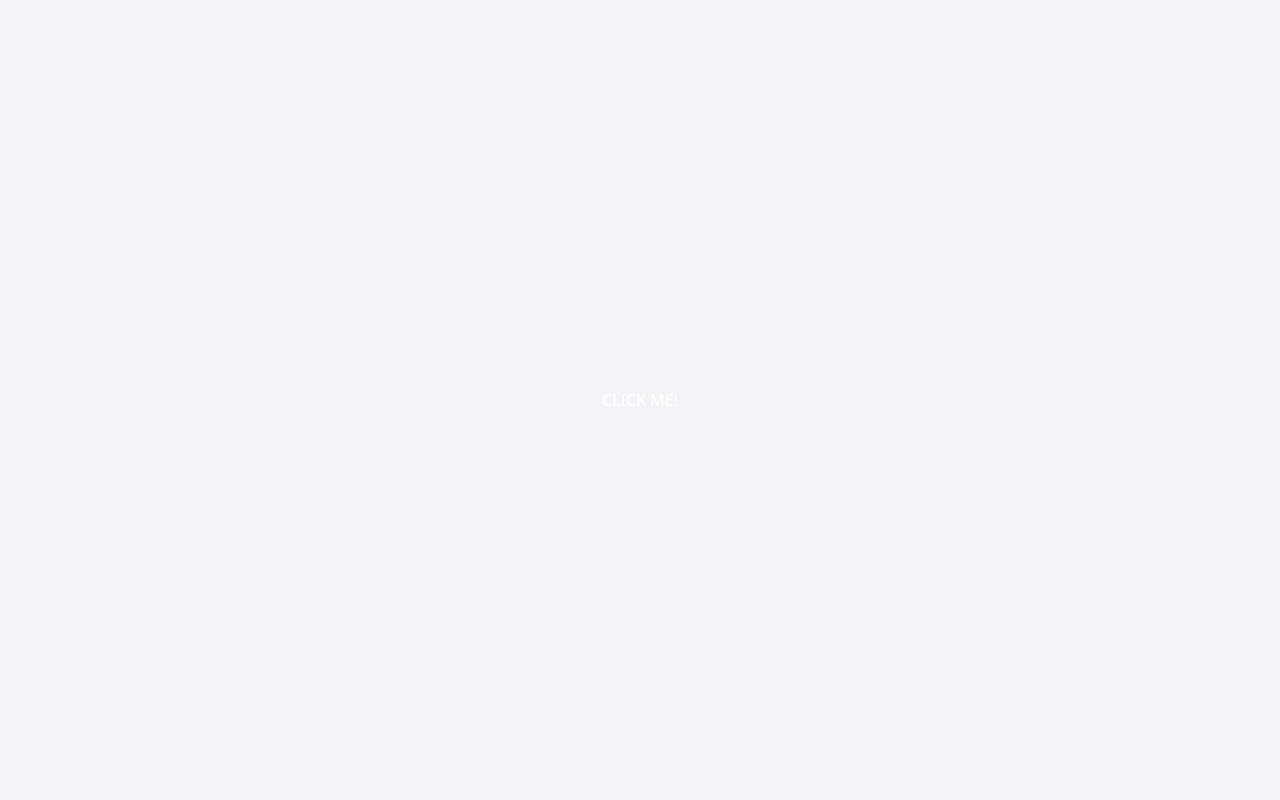
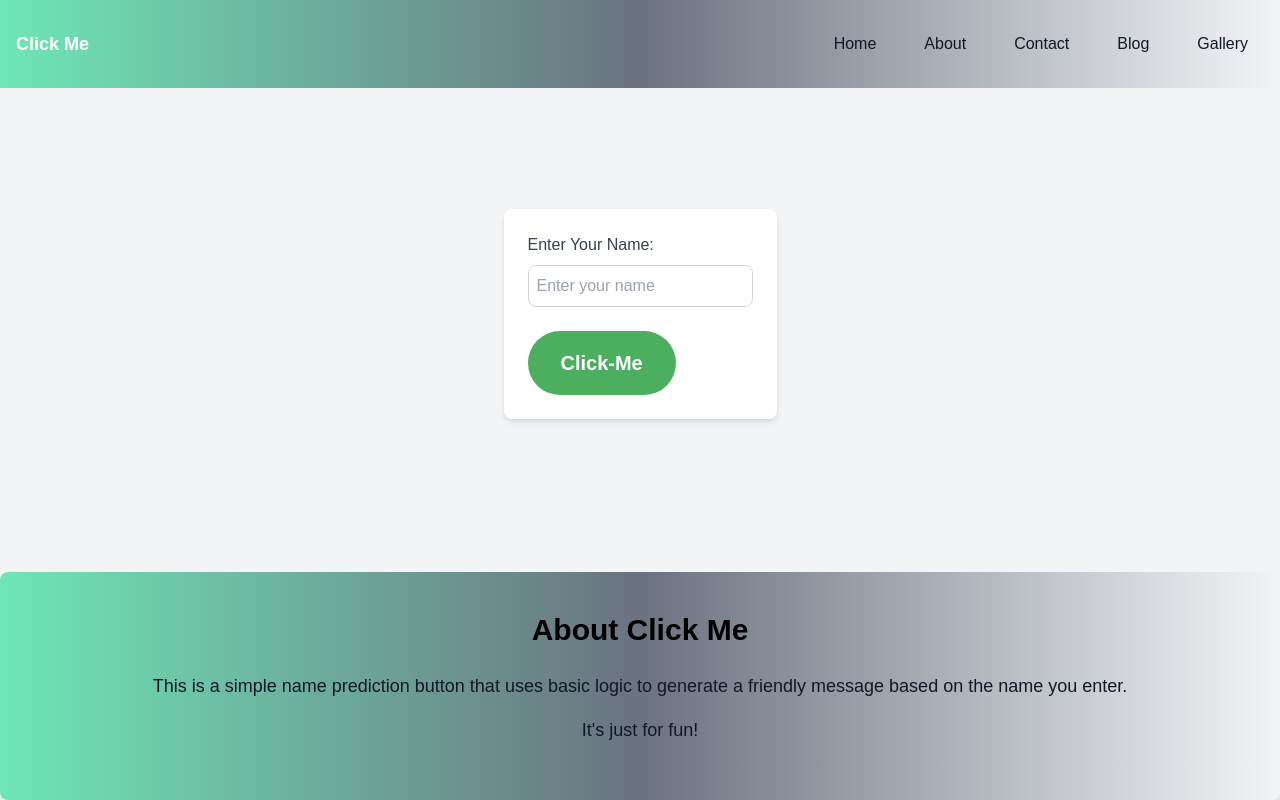
Before and after one commit to HeLaughs/btton, a plain HTML site: page index.html in a window 1280 px wide. Drawn offline with nearby package versions, Linux system fonts and the light colour scheme.

Commit message:
add navigation and menu list

```diff
--- a/index.html
+++ b/index.html
@@ -4,25 +4,157 @@
     <meta charset="UTF-8" />
     <meta name="viewport" content="width=device-width, initial-scale=1.0" />
     <!-- page title -->
-    <title>Button</title>
+    <title>Click-Me</title>
     <!-- Tailwind CDN for fallback -->
     <link
       href="https://unpkg.com/tailwindcss@2.2.19/dist/tailwind.min.css"
       rel="stylesheet"
     />
+    <style>
+      /* Utility classes */
+      .custom-button {
+        position: relative;
+        overflow: hidden;
+        padding: 1rem 2rem;
+        font-size: 1.25rem;
+        font-weight: bold;
+        border-radius: 9999px;
+        background-color: #4caf60; /* Custom button color */
+        color: white;
+        transition: background-color 0.3s ease;
+      }
+      .custom-button:hover {
+        background-color:rgb(134, 239, 172); /* Hover button bg-color */
+      }
+      /* Body fonts */
+      body {
+        font-family: 'IBM Plex Sans', sans-serif;
+      }
+    </style>
   </head>
-  <body
-    class="flex w-full place-items-center justify-center min-h-screen bg-gray-100"
-  >
-  <!-- Button element which click alert -->
-    <button
-      onclick="alert('Button clicked!')"
-      class="custom-button group"
+  <body class="flex flex-col min-h-screen bg-gray-100">
+    <!-- Navbar -->
+    <nav class="bg-gradient-to-r from-green-300 via-gray-500 text-white p-4">
+      <div class="container mx-auto flex justify-between items-center">
+      <!-- logo -->
+        <a href="#" class="text-lg font-bold">Click Me</a>
+    <!-- Hamburger Menu Toggle -->
+    <div class="md:hidden">
+    <!-- hidden checkbox for menu toggle -->
+      <input type="checkbox" id="menu-toggle" class="hidden peer" />
+      <!-- label for checkbox to act as hamburger button -->
+      <label
+        for="menu-toggle"
+        class="cursor-pointer block text-green-500 focus:outline-none"
+      >
+        <svg
+          class="w-6 h-6"
+          fill="none"
+          stroke="currentColor"
+          viewBox="0 0 24 24"
+          xmlns="http://www.w3.org/2000/svg"
+        >
+          <path
+            stroke-linecap="round"
+            stroke-linejoin="round"
+            stroke-width="2"
+            d="M4 6h16M4 12h16m-7 6h7"
+          ></path>
+        </svg>
+      </label>
+    </div>
+
+        <!-- Sidebar Menu -->
+    <ul
+      id="menu"
+      class="fixed top-0 left-0 h-full w-64 bg-gray-800 text-green-300 transform -translate-x-full transition-transform duration-300 peer-checked:translate-x-0 md:relative md:flex md:space-x-4 md:translate-x-0 md:bg-transparent md:h-auto md:w-auto md:text-gray-900"
     >
-    <!-- button hover effects -->
-      <div class="inset-0 w-3 absolute transition-all duration-75 ease-out group-hover:w-full"></div>
-      <!-- button text with hover color transition -->
-      <span class="relative group-hover:text-white">CLICK ME!</span>
-    </button>
+      <li class="border-b border-gray-700 md:border-none">
+        <a href="#" class="block p-4 hover:bg-gray-700 md:hover:bg-transparent">Home</a>
+      </li>
+      <li class="border-b border-gray-700 md:border-none">
+        <a href="#about" class="block p-4 hover:bg-gray-700 md:hover:bg-transparent">About</a>
+      </li>
+      <li class="border-b border-gray-700 md:border-none">
+        <a href="#contact" class="block p-4 hover:bg-gray-700 md:hover:bg-transparent">Contact</a>
+      </li>
+      <li class="border-b border-gray-700 md:border-none">
+        <a href="#blog" class="block p-4 hover:bg-gray-700 md:hover:bg-transparent">Blog</a>
+      </li>
+      <li>
+        <a href="#gallery" class="block p-4 hover:bg-gray-700 md:hover:bg-transparent">Gallery</a>
+      </li>
+    </ul>
+  </div>
+</nav>
+
+    <!-- Main content -->
+    <div id="predict" class="flex flex-1 items-center justify-center">
+      <!-- Form with button -->
+      <form
+        onsubmit="predictName(event)"
+        class="bg-white p-6 rounded-lg shadow-md"
+      >
+        <label for="name" class="block text-gray-700 font-medium mb-2">Enter Your Name:</label>
+        <input
+          type="text"
+          id="name"
+          name="name"
+          class="w-full p-2 border border-gray-300 rounded-lg mb-2"
+          placeholder="Enter your name"
+          required
+        />
+        <div id="prediction" class="text-lg font-medium text-gray-700 mb-4"></div>
+        <button
+          type="submit"
+          class="custom-button group relative inline-flex items-center justify-center px-6 py-3 text-white bg-green-400 border border-transparent rounded-lg shadow-sm hover:bg-green-300"
+        >
+          <div
+            class="absolute inset-0 w-3 transition-all duration-75 ease-out group-hover:w-full "
+          ></div>
+          <span class="relative group-hover:text-gray-900">Click-Me</span>
+        </button>
+      </form>
+    </div>
+
+    <!-- About Section -->
+    <div id="about" class="bg-gradient-to-r from-green-300 via-gray-500 p-10 mt-8 rounded-lg shadow-lg">
+      <div class="container mx-auto text-center">
+        <h2 class="text-3xl font-extrabold text-black mb-6">About Click Me</h2>
+        <p class="text-gray-900 text-lg mb-4">
+          This is a simple name prediction button that uses basic logic to generate a friendly message based on the name you enter.
+        </p>
+        <p class="text-gray-900 text-lg mb-4">
+          It's just for fun!
+        </p>
+      </div>
+    </div>
+
+    <script>
+      function predictName(event) {
+        event.preventDefault(); // Prevent form submission
+        const nameInput = document.getElementById('name').value.trim();
+        const predictionDiv = document.getElementById('prediction');
+
+        // Friendly prediction logic
+        if (!nameInput) {
+          predictionDiv.textContent = 'Please enter a name to get a prediction!';
+          // predictionDiv.className = 'text-red-500 font-bold mt-4';
+          return;
+        }
+
+        const lowerName = nameInput.toLowerCase();
+        predictionDiv.className = 'text-green-500 font-bold mt-4';
+        if (lowerName === 'chris') {
+          predictionDiv.textContent = 'Hello, Chris! You have a timeless and classic name.';
+        } else if (lowerName === 'james') {
+          predictionDiv.textContent = 'Hi James! Your name radiates elegance and charm.';
+        } else if (lowerName === 'isaac') {
+          predictionDiv.textContent = 'Hey Isaac! Your name is versatile and full of energy.';
+        } else {
+          predictionDiv.textContent = `Nice to meet you, ${nameInput}! Your name is unique and wonderful.`;
+        }
+      }
+    </script>
   </body>
 </html>
```
